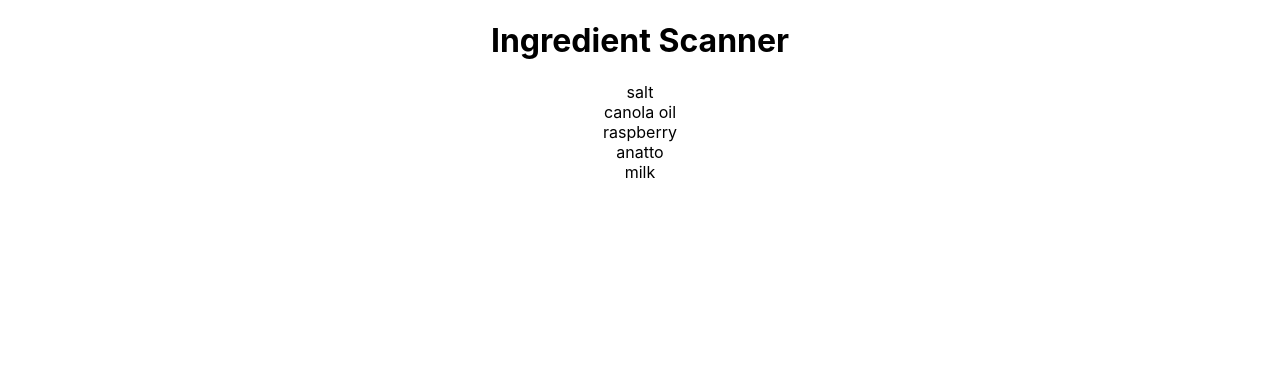
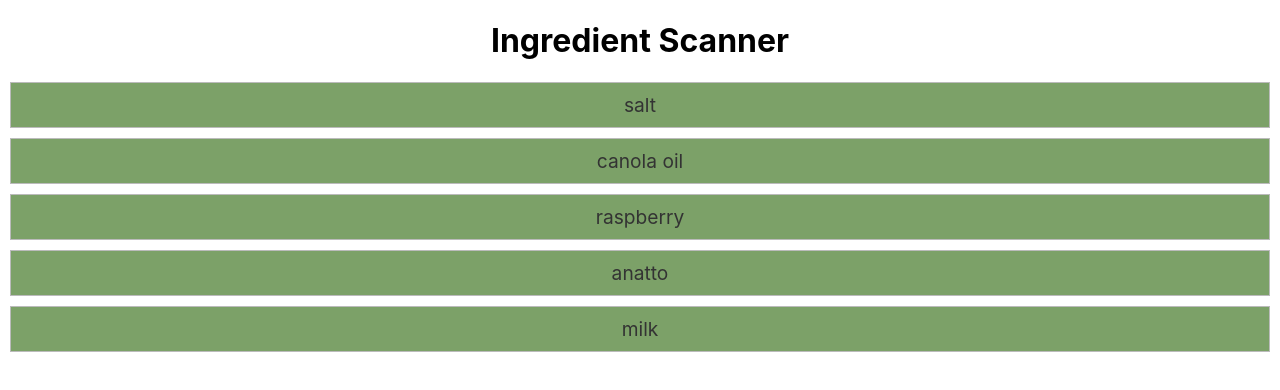
Before and after one commit to CS196Illinois/Group47-FA22, a React (Create React App) app in the folder Project/ingredient-scanner-app/: page / in a window 1280 px wide. Shown: the top 390 px of the page. Built offline with nearby package versions, Linux system fonts and the light colour scheme.

Commit message:
list skeleton

```diff
--- a/Project/ingredient-scanner-app/src/App.js
+++ b/Project/ingredient-scanner-app/src/App.js
@@ -1,8 +1,8 @@
 import './App.css';
+import './Components/Ingredients.css';
 import Home from './Pages/Home';
-import Ingredients from './Components/Ingredients'
-import IngredientsList from './Components/IngredientsList'
-import Title from './Components/Title';
+import IngredientsList from './Components/IngredientsList';
+
 
 const ingredients = [
   {id: 1, ingredient: "salt"},
--- a/Project/ingredient-scanner-app/src/Components/Ingredients.css
+++ b/Project/ingredient-scanner-app/src/Components/Ingredients.css
@@ -2,11 +2,11 @@
     margin: 10px;
     padding: 10px;
     border: 1px solid #bbb;
-    background-color: #eee;
+    background-color: #7CA168;
   }
 
   .ingredients span {
     font-size: 1.2em;
     text-decoration: none;
-    color: #333;
+    color:  #333;
   }
--- a/Project/ingredient-scanner-app/src/Components/Ingredients.js
+++ b/Project/ingredient-scanner-app/src/Components/Ingredients.js
@@ -1,9 +1,9 @@
 import React from 'react'
-import './Ingredients.css'
+import './Ingredients.css';
 
 export default function Ingredients(props) {
   return (
-    <div className="ingredient">
+    <div className="ingredients">
       <span>{props.ingredient}</span>
     </div>
   )
--- a/Project/ingredient-scanner-app/src/Components/IngredientsList.js
+++ b/Project/ingredient-scanner-app/src/Components/IngredientsList.js
@@ -1,10 +1,12 @@
 import React from 'react'
 import Ingredients from './Ingredients'
+import './Ingredients.css';
 
 export default function IngredientsList(props) {
   return (
     <div>
-      {props.ingredients.map(i => <Ingredients key={i.id} ingredient={i.ingredient} />)}
+      {props.ingredients.map(i => <Ingredients key={i.id} ingredient={i.ingredient}/>)}
+
     </div>
   )
 }
```
